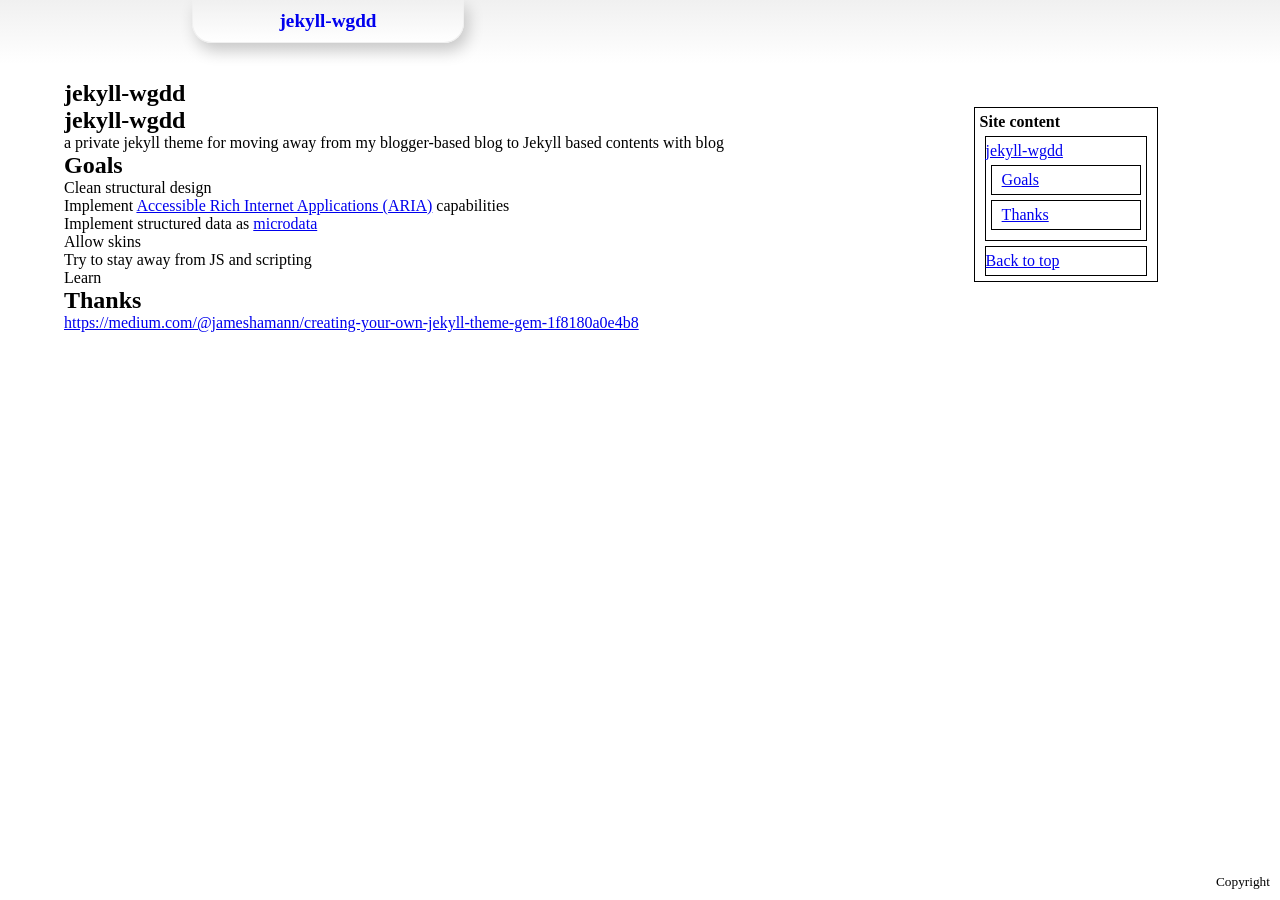
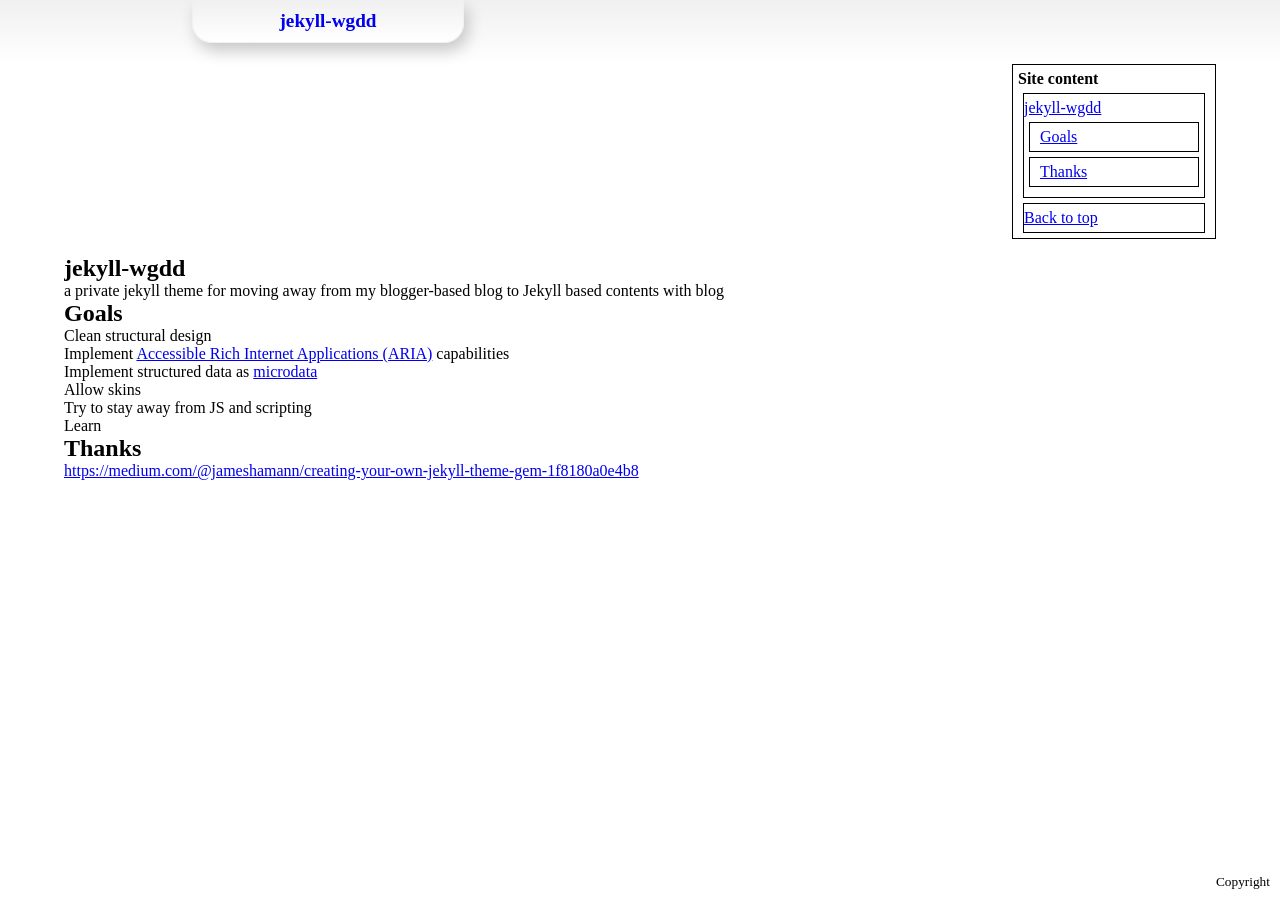
Before and after one commit to dleidert/jekyll-wgdd, a Jekyll site: the page built from README.md, in a window 1280 px wide. Built offline with Jekyll 4.4.1, drawn with Linux system fonts in a browser that asks for light colours; our own code applies the rules of GitHub Pages for plain Markdown files.

Commit message:
Move TOC to make it sticky and add div around content

```diff
--- a/_layouts/default.html
+++ b/_layouts/default.html
@@ -6,6 +6,8 @@
   <body>
 
     {% include header.html %}
+
+    {% include page-toc.html %}
 
     <main class="page-main-content" aria-label="Content" aria-labelledby="page-label" itemprop="mainContentOfPage">
       <div class="page-main-content-wrapper">
--- a/_layouts/page.html
+++ b/_layouts/page.html
@@ -6,12 +6,11 @@ schema: WebPage
 <article class="page-article" aria-labelledby="page-label">
 
 <header class="page-article-header">
-<h1>{{ page.title }}</h1>
 </header>
 
-{% include page-toc.html %}
-
+<div class="page-article-content">
 {{ content }}
+</div>
 
 <footer class="page-article-footer">
 <!-- footer, without include? maybe date? -->
```
